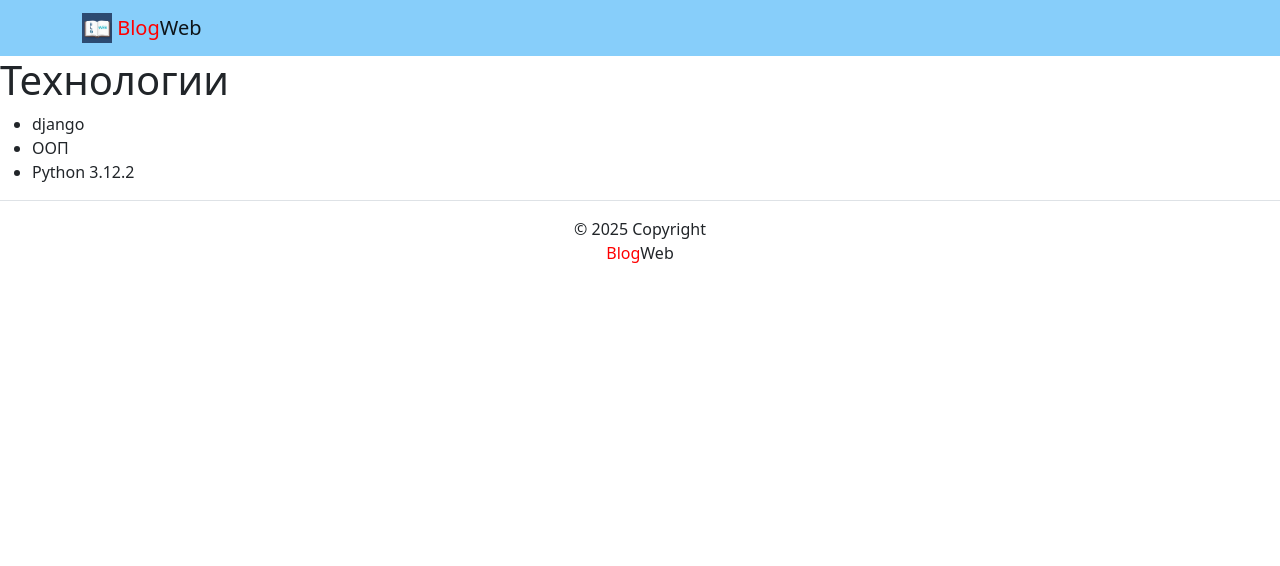
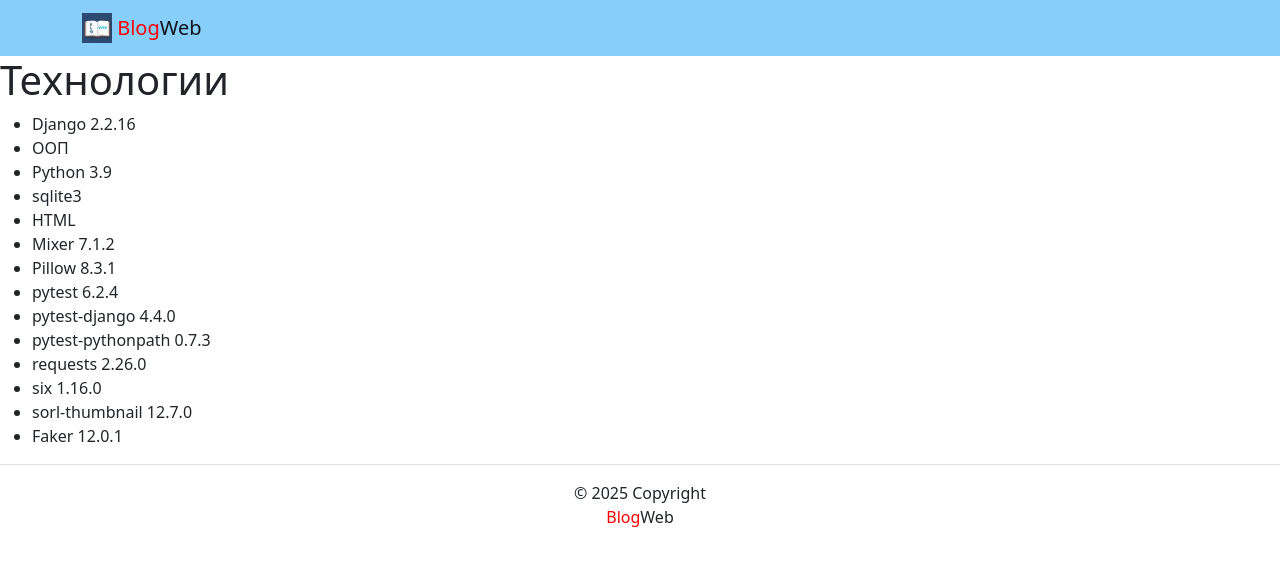
Before and after one commit to Vova5454/blog_web, a Django app: page /about/tech/ in a window 1280 px wide. Shown: the top 566 px of the page. Run offline with Django 3.2, Linux system fonts and the light colour scheme; parts of the project's set-up code (start-up, migrations or seed data) failed here and were passed over; some libraries are stand-ins or nearby versions.

Commit message:
fixing mistakes

```diff
--- a/blog/about/urls.py
+++ b/blog/about/urls.py
@@ -1,6 +1,6 @@
 from django.urls import path
+
 from . import views
-
 
 app_name = "about"
 
--- a/blog/blog/settings.py
+++ b/blog/blog/settings.py
@@ -1,5 +1,5 @@
+import os
 from pathlib import Path
-import os
 
 BASE_DIR = Path(__file__).resolve().parent.parent
 
@@ -72,7 +72,7 @@ AUTH_PASSWORD_VALIDATORS = [
     },
 ]
 
-LANGUAGE_CODE = 'en-us'
+LANGUAGE_CODE = 'ru'
 
 TIME_ZONE = 'UTC'
 
--- a/blog/blog/urls.py
+++ b/blog/blog/urls.py
@@ -1,9 +1,8 @@
 from django.contrib import admin
 from django.urls import include, path
 
-
 urlpatterns = [
     path("", include("posts.urls", namespace="posts")),
+    path("about/", include("about.urls", namespace="about")),
     path('admin/', admin.site.urls),
-    path("about/", include("about.urls", namespace="about")),
 ]
--- a/blog/posts/admin.py
+++ b/blog/posts/admin.py
@@ -1,4 +1,5 @@
 from django.contrib import admin
+
 from .models import Group, Post
 
 
--- a/blog/posts/urls.py
+++ b/blog/posts/urls.py
@@ -1,6 +1,6 @@
 from django.urls import path
+
 from . import views
-
 
 app_name = "posts"
 
--- a/blog/posts/views.py
+++ b/blog/posts/views.py
@@ -1,5 +1,6 @@
-from django.shortcuts import render, get_object_or_404
-from .models import Post, Group
+from django.shortcuts import get_object_or_404, render
+
+from .models import Group, Post
 
 
 def index(request):
--- a/blog/templates/about/tech.html
+++ b/blog/templates/about/tech.html
@@ -3,8 +3,19 @@
 {% block content %}
   <h1>Технологии</h1>
   <ul>
-    <li>django</li>
+    <li>Django 2.2.16</li>
     <li>ООП</li>
-    <li>Python 3.12.2</li>
+    <li>Python 3.9</li>
+    <li>sqlite3</li>
+    <li>HTML</li>
+    <li>Mixer 7.1.2</li>
+    <li>Pillow 8.3.1</li>
+    <li>pytest 6.2.4</li>
+    <li>pytest-django 4.4.0</li>
+    <li>pytest-pythonpath 0.7.3</li>
+    <li>requests 2.26.0</li>
+    <li>six 1.16.0</li>
+    <li>sorl-thumbnail 12.7.0</li>
+    <li>Faker 12.0.1</li>
   </ul>
 {% endblock content %}
```
Also changed, not shown: blog/blog/asgi.py (deleted, +0 -7 lines), blog/posts/models.py (+10 -9 lines), 1 other file.
